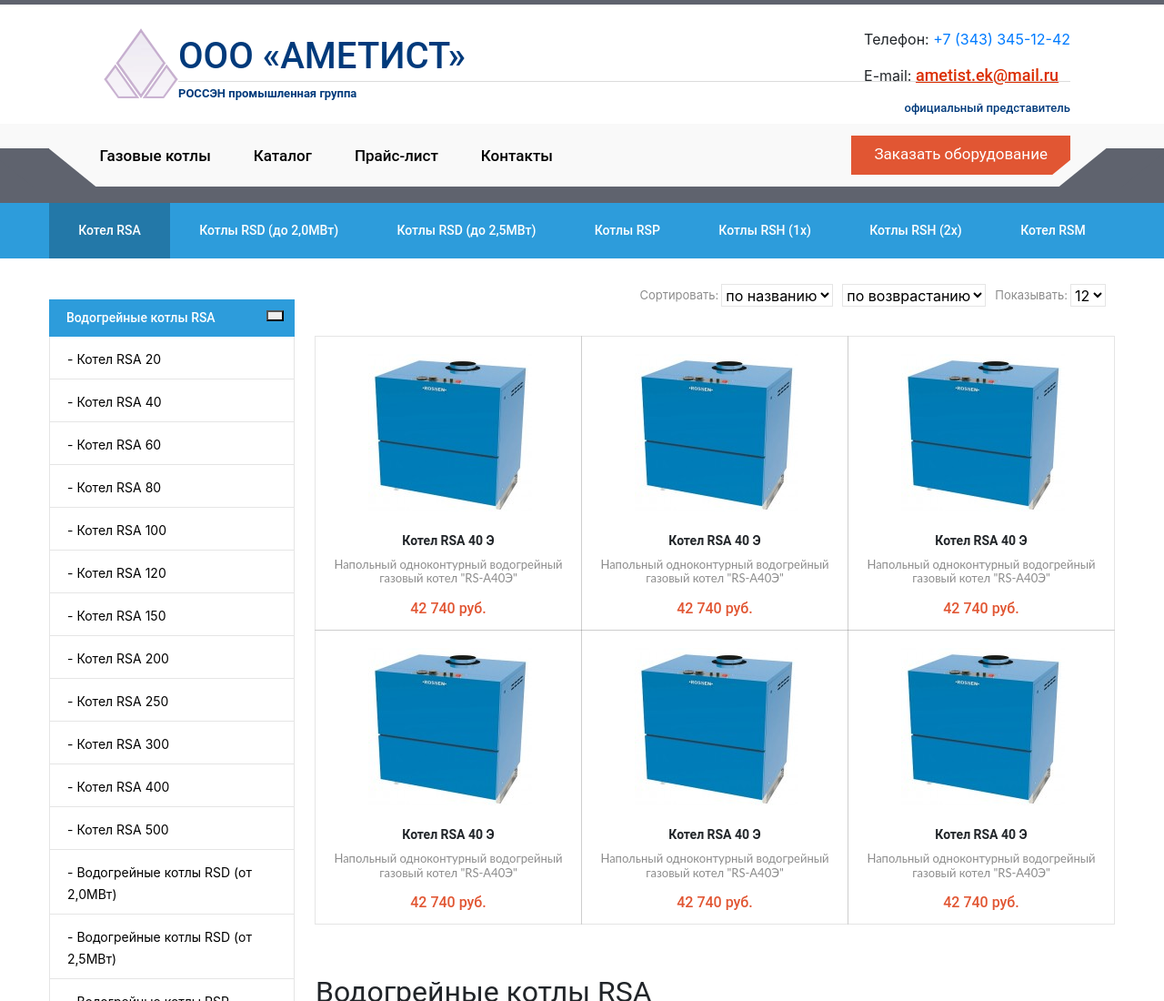
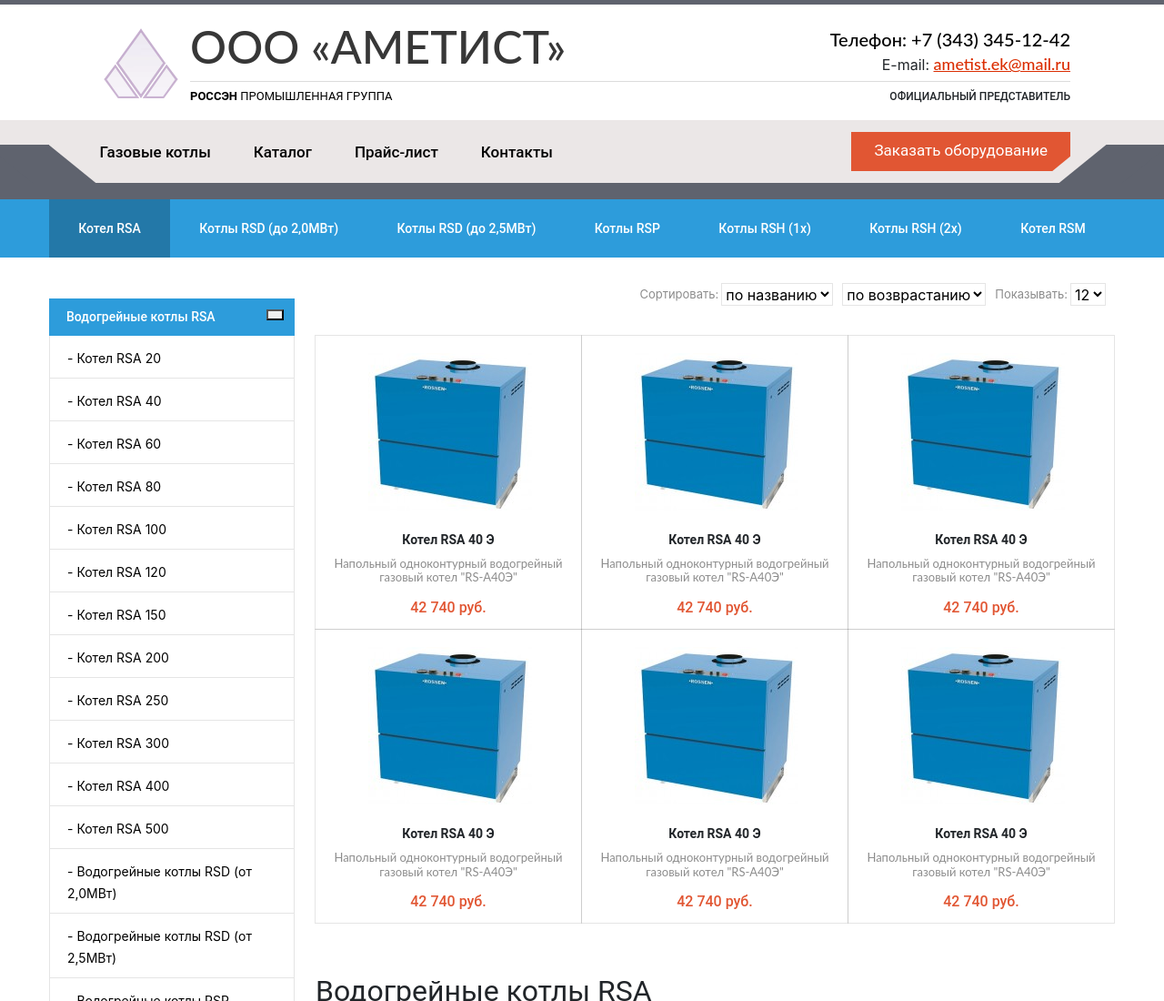
Before and after one commit to formexpert/ametist, a plain HTML site: page www/index.html in a window 1280 px wide. Shown: the top 1100 px of the page at 91% size. Drawn offline with nearby package versions, Linux system fonts and the light colour scheme.

Commit message:
закинул исправленный css - надо что то среднее с прошлой версией

```diff
--- a/www/css/style.css
+++ b/www/css/style.css
@@ -7,11 +7,13 @@ html {
 *::after {
   -webkit-box-sizing: inherit;
           box-sizing: inherit; }
-.navblock {cursor: pointer;}
-.sorting {text-align: right;}
+
 .header {
   border-top: 5px solid #5f636e;
   padding-top: 26px; }
+
+.header__logo {
+  padding-right: 13px; }
 
 .header__top {
   display: -webkit-box;
@@ -23,25 +25,26 @@ html {
   padding-bottom: 10px; }
 
 .header__company-name {
-  font-family: "Roboto", "Arial", sans-serif;
-  padding: 0;
-  margin: 0;
-  color: #003a7b;
-  font-weight: 500;
-  font-size: 40px;
-  line-height: 50px;
-  text-transform: uppercase;
-  padding-top: 6px;
-  padding-bottom: 8px; }
+    font-family: "Lato", "Arial", sans-serif;
+    padding: 0;
+    margin: 0;
+    color: #373737;
+    font-weight: 500;
+    font-size: 50px;
+    line-height: 40px;
+    text-transform: uppercase;
+    padding-top: 0px;
+    padding-bottom: 27px;}
 
 .header__company-description {
   font-family: "Roboto", "Arial", sans-serif;
   font-size: 13px;
   line-height: 16px;
-  font-weight: 600;
-  color: #003a7b; }
+  font-weight: 400;
+  color: #000000;
+  text-transform: uppercase; }
   .header__company-description--subtext {
-    text-transform: uppercase; }
+    font-weight: 600; }
 
 .header__top-container {
   display: -webkit-box;
@@ -70,19 +73,31 @@ html {
   -webkit-box-orient: vertical;
   -webkit-box-direction: normal;
       -ms-flex-direction: column;
-          flex-direction: column; }
+          flex-direction: column;
+  -webkit-box-align: end;
+      -ms-flex-align: end;
+          align-items: flex-end; }
 
-.header__phone {
-  font-family: "Roboto", "Arial", sans-serif;
-  font-size: 30px;
-  line-height: 32px;
-  font-weight: 600;
-  color: #003a7b; }
-  .header__phone--decoration {
-    color: #db2d01; }
+.header__phone-text {
+  font-family: "Lato", "Arial", sans-serif;
+  font-size: 20px;
+  line-height: 24px;
+  font-weight: 500;
+  color: #000000;
+  margin: 0;
+  padding: 0;
+  text-align: right;
+  padding-bottom: 3px; }
+
+.header__phone-link {
+  font-family: "Lato", "Arial", sans-serif;
+  font-size: 20px;
+  line-height: 24px;
+  font-weight: 500;
+  color: #000000; }
 
 .header__email {
-  font-family: "Roboto", "Arial", sans-serif;
+  font-family: "Lato", "Arial", sans-serif;
   color: #db2d01;
   font-size: 18px;
   line-height: 24px;
@@ -97,14 +112,14 @@ html {
   margin: 0;
   -ms-flex-item-align: end;
       align-self: flex-end;
-  color: #003a7b;
   font-family: "Roboto", "Arial", sans-serif;
-  font-size: 13px;
+  font-size: 12px;
   line-height: 15px;
-  font-weight: 500; }
+  font-weight: 500;
+  text-transform: uppercase; }
 
 .header__bottom {
-  background-color: #f9f9f9;
+  background-color: #ebe7e7;
   padding-bottom: 18px;
   position: relative; }
   .header__bottom::before {
@@ -130,7 +145,7 @@ html {
   padding-right: 49px;
   position: relative;
   z-index: 10;
-  background-color: #f9f9f9;
+  background-color: #ebe7e7;
   position: relative; }
   .header__menu::before {
     content: "";
@@ -207,7 +222,7 @@ html {
     width: 0;
     height: 0;
     border-left: 22px solid transparent;
-    border-bottom: 18px solid #f9f9f9;
+    border-bottom: 18px solid #ebe7e7;
     z-index: 11;
     bottom: -1px;
     right: -1px; }
@@ -311,10 +326,7 @@ html {
   padding-bottom: 10px;
   border: 1px solid #e5e5e5;
   border-top: 0; }
-  .products__item:hover {
-    background-color: rgba(0, 0, 0, 0.1);
-    cursor:pointer;
-  }
+
 .products__link {
   text-decoration: none;
   color: #000000;
@@ -489,8 +501,3 @@ html {
     left: 1px;
     border-radius: 50%;
     background-color: currentColor; }
-main .nav>li>a {
-    position: relative;
-    display: block;
-    padding: 20px 15px !important;
-}
```
